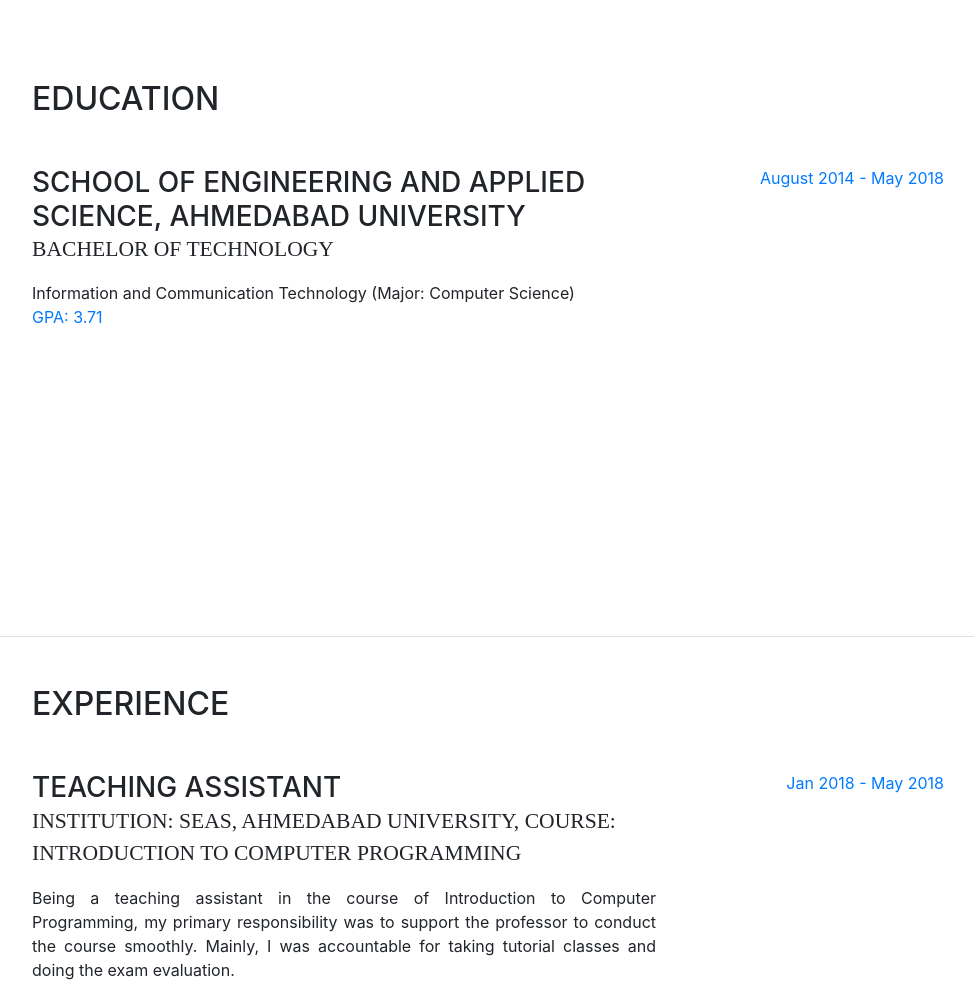
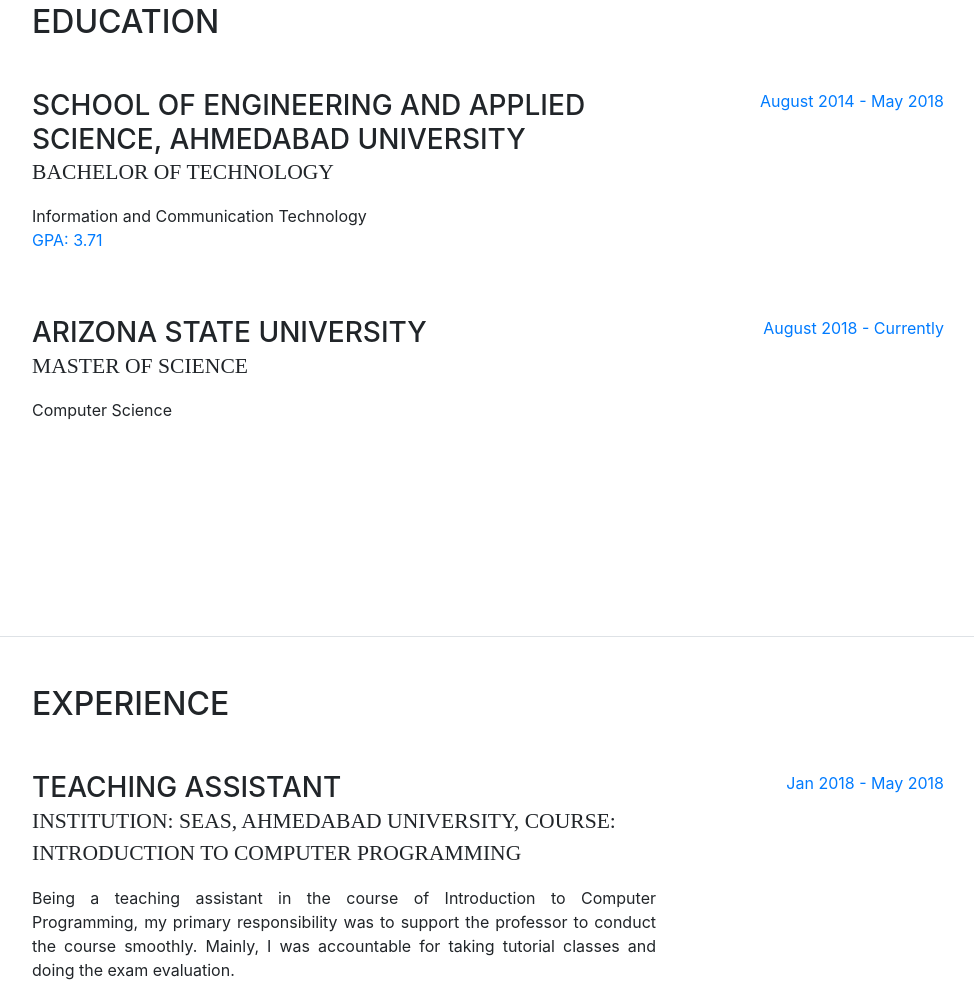
Before and after one commit to Maunil/test_webiste, a website with bundled scripts: page index.html in a window 1280 px wide. Shown: the part 963-1964 px from the top of the page, without its empty margins (288-1262 px from the left). Built offline with nearby package versions, Linux system fonts and the light colour scheme; a web font is replaced by a local one.

Commit message:
Update
Update

```diff
--- a/index.html
+++ b/index.html
@@ -157,7 +157,7 @@
             <div class="resume-content mr-auto">
               <h3 class="mb-0">School of Engineering and Applied Science, Ahmedabad University</h3>
               <div class="subheading mb-3">Bachelor of Technology</div>
-              <div>Information and Communication Technology (Major: Computer Science)</div>
+              <div>Information and Communication Technology</div>
               <p>
 			  <a href ="https://drive.google.com/file/d/10Vurlzvh9eMtjQP6qb_DqhQjCqVfjbAo/view?usp=drive_web" > GPA: 3.71 </a>
 			  </p>
@@ -166,6 +166,18 @@
               <span class="text-primary">August 2014 - May 2018</span>
             </div>
           </div>
+
+		  <div class="resume-item d-flex flex-column flex-md-row mb-5">
+            <div class="resume-content mr-auto">
+              <h3 class="mb-0">Arizona State University</h3>
+              <div class="subheading mb-3">Master of Science</div>
+              <div>Computer Science</div>
+            </div>
+            <div class="resume-date text-md-right">
+              <span class="text-primary">August 2018 - Currently</span>
+            </div>
+          </div>
+
         </div>
       </section>
 
```
